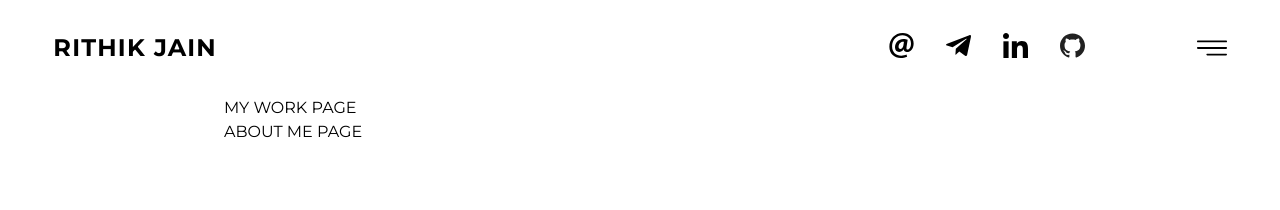
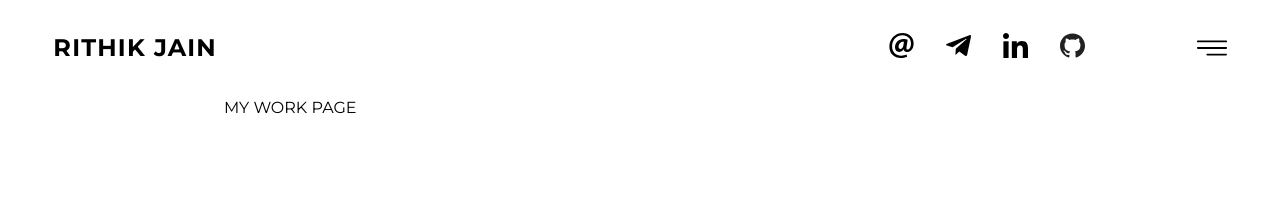
Before and after one commit to rithikjain/portfolio-web, a React (Create React App) app: page /work in a window 1280 px wide. Shown: the top 210 px of the page. Built offline with nearby package versions, Linux system fonts and the light colour scheme.

Commit message:
chores: refactor folders

```diff
--- a/src/App.jsx
+++ b/src/App.jsx
@@ -1,8 +1,11 @@
 import Header from "./components/Common/Header";
 import PageDescription from "./components/Common/PageDescription";
-import Content from "./components/Common/Content";
+import About from "./pages/About";
+import Projects from "./pages/Projects";
+import Work from "./pages/Work";
+import Tech from "./pages/Tech";
 
-import { BrowserRouter as Router, Link } from "react-router-dom";
+import { BrowserRouter as Router, Link, Switch, Route } from "react-router-dom";
 
 function App() {
   return (
@@ -11,7 +14,24 @@ function App() {
         <Header />
         <div className="flex flex-1">
           <PageDescription />
-          <Content />
+
+          {/* Pages */}
+          <div className="flex-1">
+            <Switch>
+              <Route path="/projects">
+                <Projects />
+              </Route>
+              <Route path="/work">
+                <Work />
+              </Route>
+              <Route path="/tech">
+                <Tech />
+              </Route>
+              <Route path="/">
+                <About />
+              </Route>
+            </Switch>
+          </div>
 
           {/* Page Selector */}
           <div className="w-28 flex flex-col justify-center">
--- a/src/components/Common/Content.jsx
+++ /dev/null
@@ -1,29 +0,0 @@
-import React from "react";
-import About from "../About";
-import Projects from "../Projects";
-import Work from "../Work";
-import Tech from "../Tech";
-import { BrowserRouter as Switch, Route } from "react-router-dom";
-
-const Content = () => {
-  return (
-    <div className="flex-1">
-      <Switch>
-        <Route path="/projects">
-          <Projects />
-        </Route>
-        <Route path="/work">
-          <Work />
-        </Route>
-        <Route path="/tech">
-          <Tech />
-        </Route>
-        <Route path="/">
-          <About />
-        </Route>
-      </Switch>
-    </div>
-  );
-};
-
-export default Content;
```
Also changed, not shown: src/pages/About.jsx (renamed from src/components/About.jsx), src/pages/Projects.jsx (renamed from src/components/Projects.jsx), src/pages/Tech.jsx (renamed from src/components/Tech.jsx), src/pages/Work.jsx (renamed from src/components/Work.jsx).
